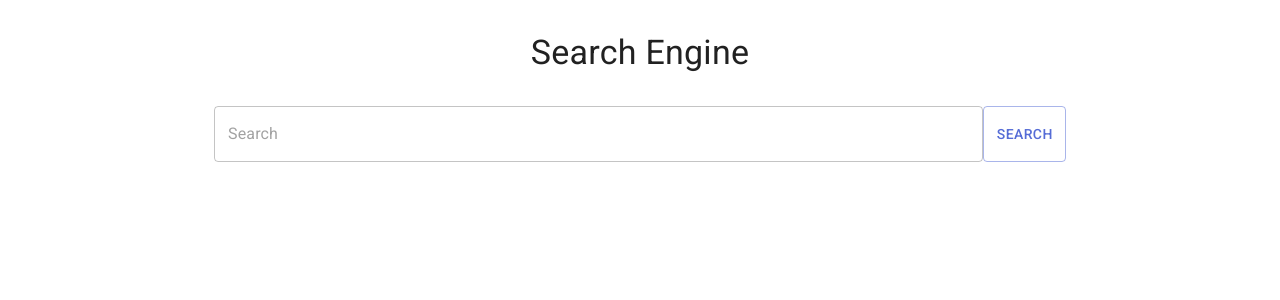
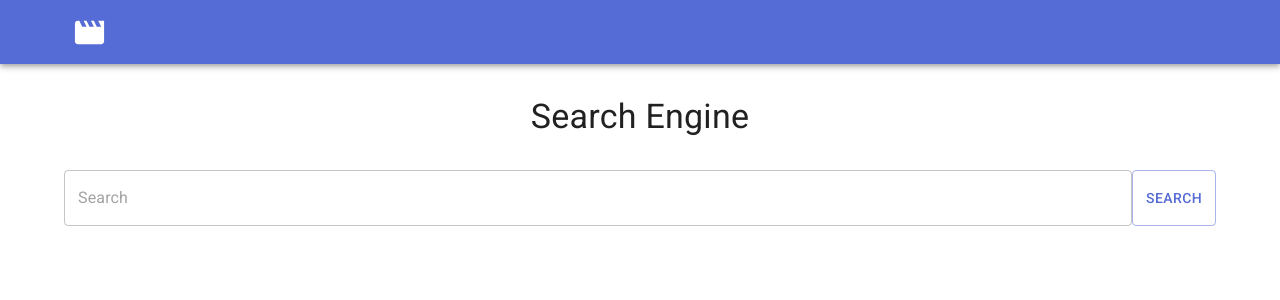
Before and after one commit to WilferSalas/search-engine, a React (Create React App) app: page / in a window 1280 px wide. Shown: the top 300 px of the page. Built offline with nearby package versions, Linux system fonts and the light colour scheme.

Commit message:
feat: add header and navigation

```diff
--- a/package.json
+++ b/package.json
@@ -5,6 +5,7 @@
   "dependencies": {
     "@emotion/react": "latest",
     "@emotion/styled": "latest",
+    "@mui/icons-material": "^5.4.2",
     "@mui/material": "latest",
     "@types/react": "latest",
     "@types/react-dom": "latest",
--- /dev/null
+++ b/src/components/header-coponent/index.tsx
@@ -0,0 +1,44 @@
+// @packages
+import AppBar from "@mui/material/AppBar";
+import ArrowBackIosNewIcon from "@mui/icons-material/ArrowBackIosNew";
+import Button from "@mui/material/Button";
+import Container from "@mui/material/Container";
+import IconButton from "@mui/material/IconButton";
+import MovieIcon from "@mui/icons-material/Movie";
+import React, { FC } from "react";
+import Toolbar from "@mui/material/Toolbar";
+import { useNavigate, useLocation } from "react-router-dom";
+
+const HeaderComponent: FC = () => {
+  const navigate = useNavigate();
+  const { pathname } = useLocation();
+
+  const onClickIcon = () => {
+    navigate("/");
+  };
+
+  return (
+    <AppBar position="static">
+      <Toolbar variant="regular">
+        <Container sx={{ display: "flex" }}>
+          {pathname === "/" ? (
+            <IconButton color="inherit">
+              <MovieIcon fontSize="large" />
+            </IconButton>
+          ) : (
+            <Button
+              color="inherit"
+              startIcon={<ArrowBackIosNewIcon />}
+              variant="outlined"
+              onClick={onClickIcon}
+            >
+              Back
+            </Button>
+          )}
+        </Container>
+      </Toolbar>
+    </AppBar>
+  );
+};
+
+export default HeaderComponent;
--- a/src/components/list-component/ListItem.tsx
+++ b/src/components/list-component/ListItem.tsx
@@ -1,4 +1,5 @@
 // @packages
+import Box from "@mui/material/Box";
 import Grid from "@mui/material/Grid";
 import Link from "@mui/material/Link";
 import Paper from "@mui/material/Paper";
@@ -21,9 +22,14 @@ const ListItem: FC<Props> = ({ id, image, title, shortDescription }) => {
   };
 
   return (
-    <Paper container component={Grid} sx={{ margin: "10px 0" }}>
+    <Paper container component={Grid} sx={{ margin: "5px 0" }}>
       <Grid item xs={2} sx={{ textAlign: "center", display: "flex" }}>
-        <img alt={title} src={image} style={{ maxWidth: 130 }} />
+        <Box
+          component="img"
+          alt={title}
+          src={image}
+          sx={{ maxWidth: "100%" }}
+        />
       </Grid>
       <Grid item xs={10} sx={{ padding: 2 }}>
         <Typography
--- a/src/layout/index.tsx
+++ b/src/layout/index.tsx
@@ -3,8 +3,12 @@ import React from "react";
 import Box from "@mui/material/Box";
 import { Outlet } from "react-router-dom";
 
+// @scripts
+import HeaderComponent from "../components/header-coponent";
+
 const Layout = () => (
-  <Box>
+  <Box id="layout">
+    <HeaderComponent />
     <Outlet />
   </Box>
 );
--- a/src/pages/home-page/index.tsx
+++ b/src/pages/home-page/index.tsx
@@ -58,7 +58,7 @@ const HomePage = () => {
   };
 
   return (
-    <Container id="home-page" maxWidth="md">
+    <Container id="home-page">
       <Box id="home-title" sx={{ my: 4 }}>
         <Typography align="center" id="home-typography" variant="h4">
           Search Engine
```
Also changed, not shown: 1 other file (tests, documents, lock files or other folders).
